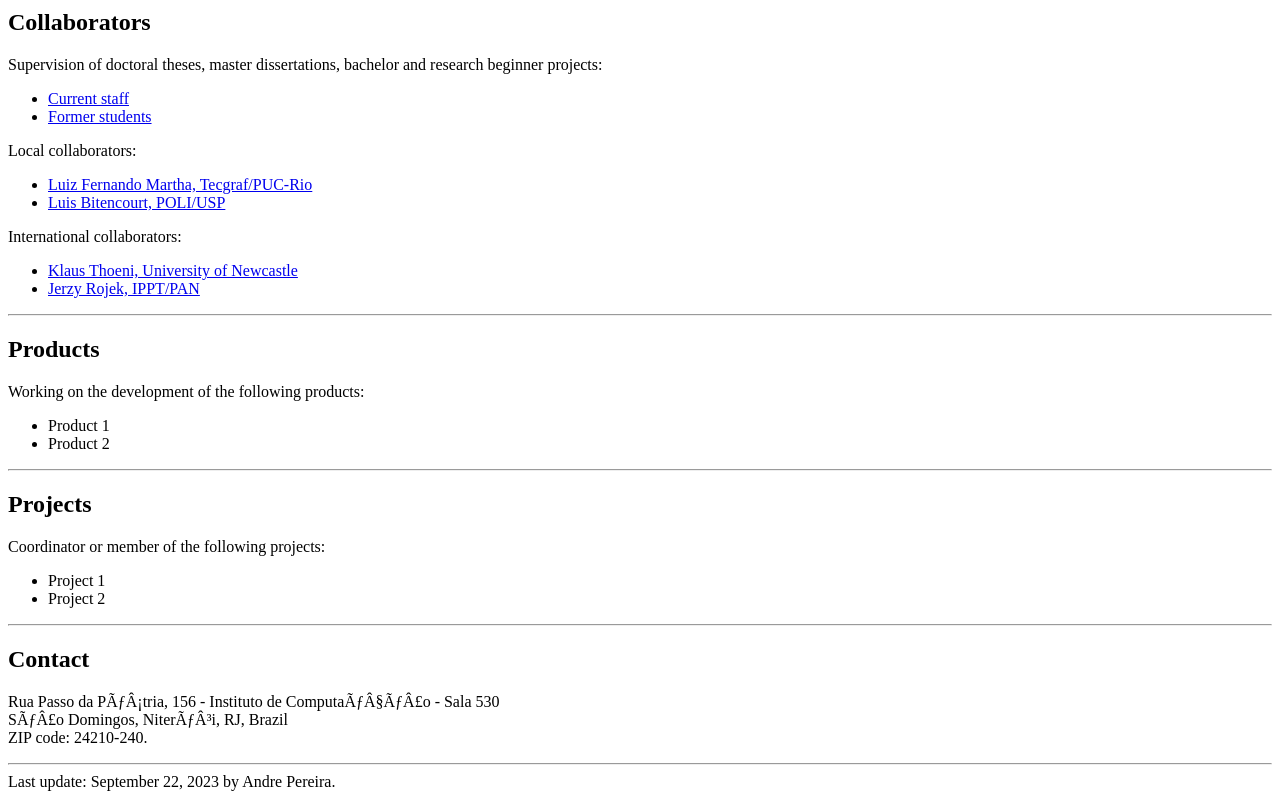
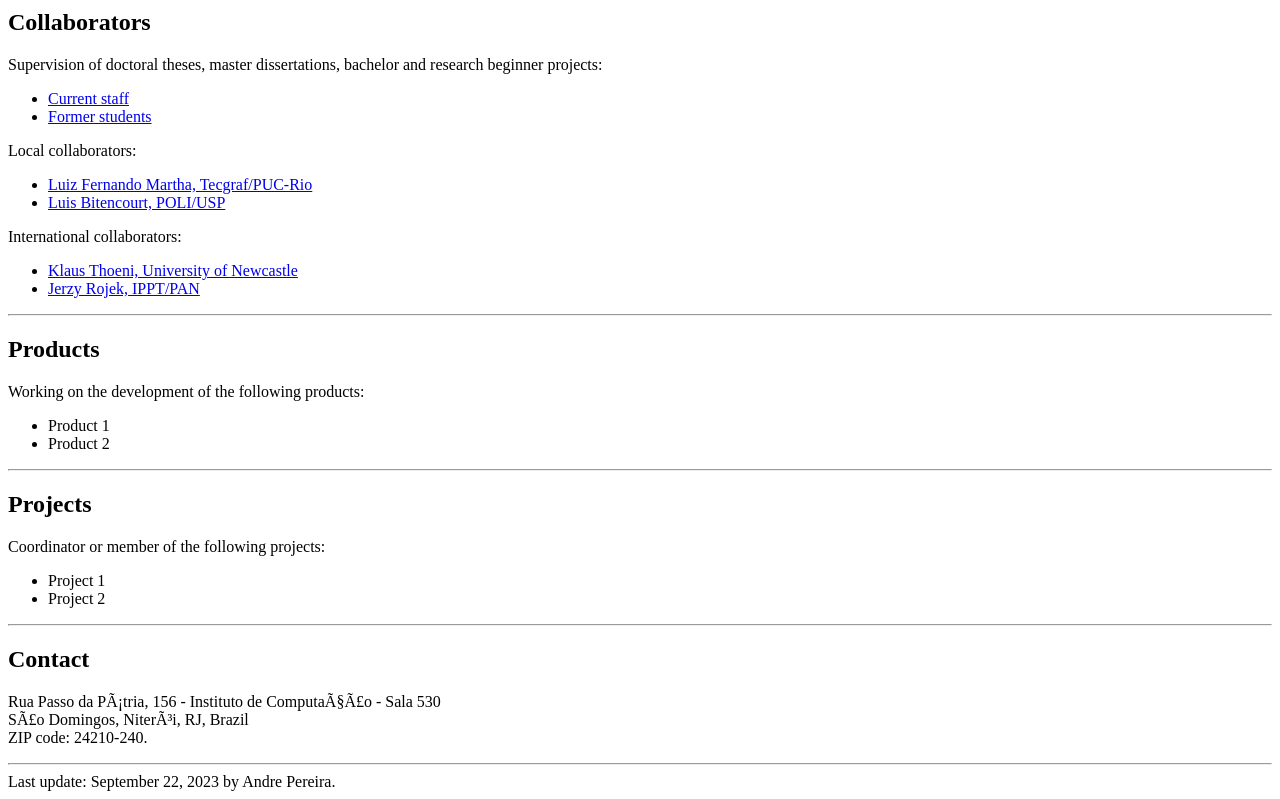
Before and after one commit to LCC-UFF/lcc-uff.github.io, a plain HTML site: page andre.html in a window 1280 px wide. Shown: the part 1201-2000 px from the top of the page. Drawn offline with Linux system fonts and the light colour scheme.

Commit message:
Update andre.html

```diff
--- a/andre.html
+++ b/andre.html
@@ -51,7 +51,7 @@
     <p>I teach courses for graduate and undergraduate students on computing. I am currently teaching:</p>
     <ul>
     <li>Tratamento de Incertezas (2023-2)</li>
-    <li>ProgramaÃ§Ã£o CientÃ­fica (2023-2)</li>
+    <li>Programação Cientí­fica (2023-2)</li>
     </ul>
 
    <hr>
@@ -107,8 +107,8 @@
    <hr>
    <A NAME="Contact"></A>
    <h2 id="contact">Contact</h2>
-    <p>Rua Passo da PÃ¡tria, 156 - Instituto de ComputaÃ§Ã£o - Sala 530<br>
-       SÃ£o Domingos, NiterÃ³i, RJ, Brazil<br>
+    <p>Rua Passo da Pátria, 156 - Instituto de Computação - Sala 530<br>
+       São Domingos, Niterói, RJ, Brazil<br>
        ZIP code: 24210-240.</p>
 
   </div>
```
